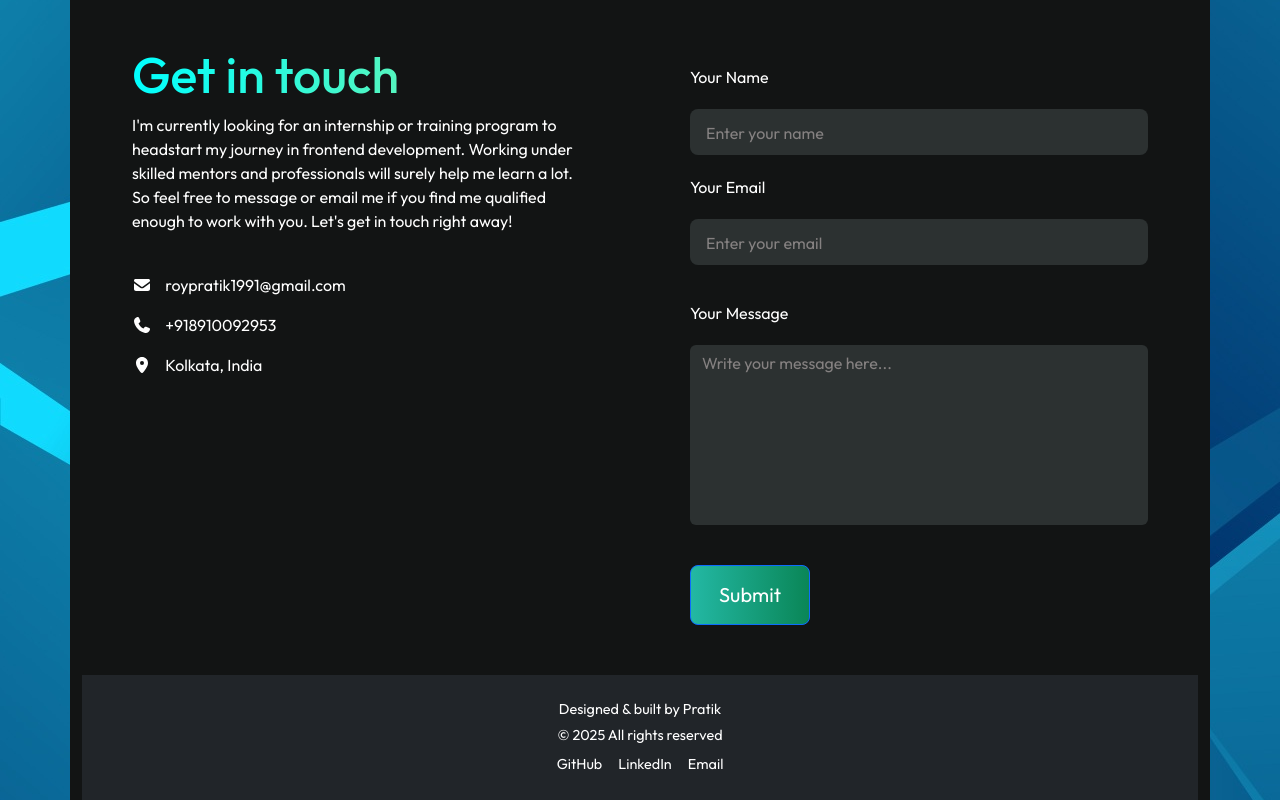
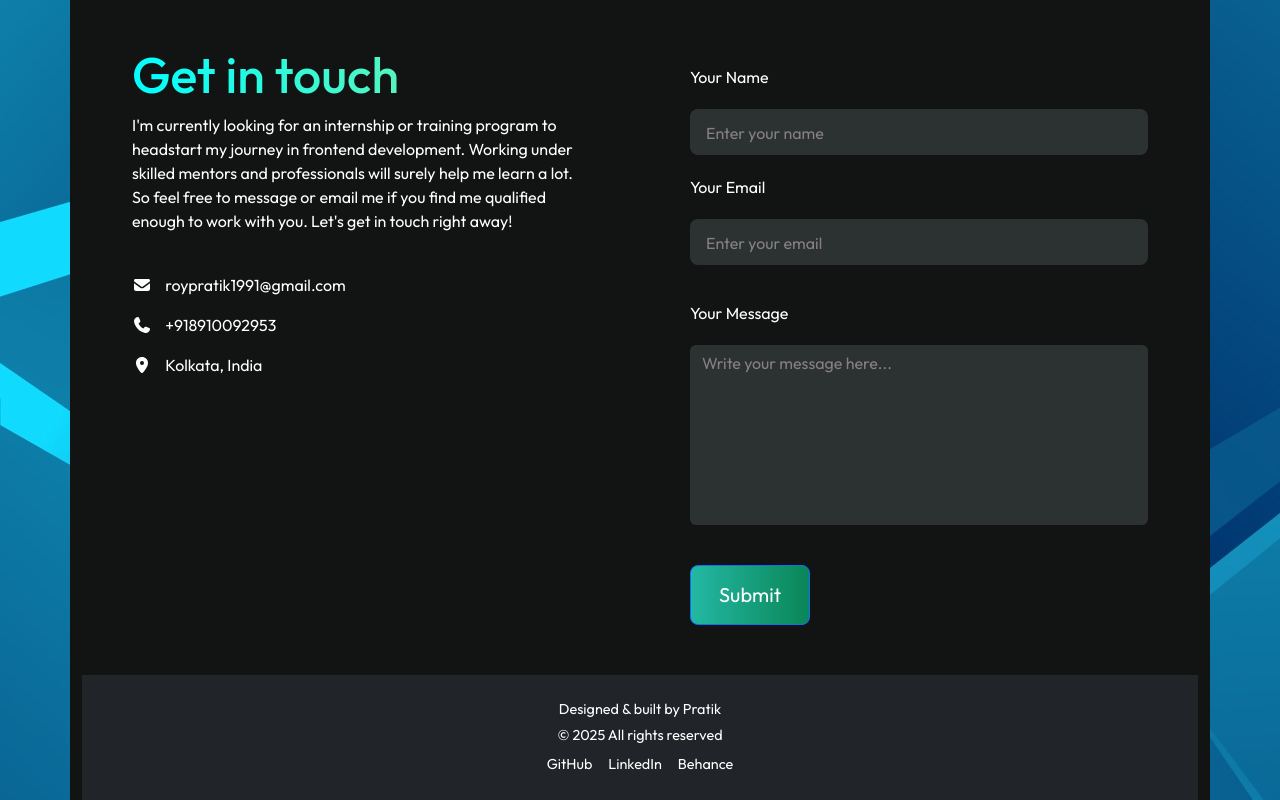
Before and after one commit to pratikroxx91/portfolio, a React (Vite) app: page / in a window 1280 px wide. Shown: the part 4158-4958 px from the top of the page. Built offline with nearby package versions, Linux system fonts and the light colour scheme.

Commit message:
updated link in footer

```diff
--- a/src/components/Footer/Footer.jsx
+++ b/src/components/Footer/Footer.jsx
@@ -15,8 +15,8 @@
                         <a href="https://www.linkedin.com/in/pratik-roy-73243774/" target="_blank" rel="noopener noreferrer" className="mx-2 text-white">
                             LinkedIn
                         </a>
-                        <a href="mailto:roypratik1991@gmail.com" className="mx-2 text-white">
-                            Email
+                        <a href="https://www.behance.net/pratikroy12" target="_blank" rel="noopener noreferrer" className="mx-2 text-white">
+                            Behance
                         </a>
                     </div>
                 </div>
```
